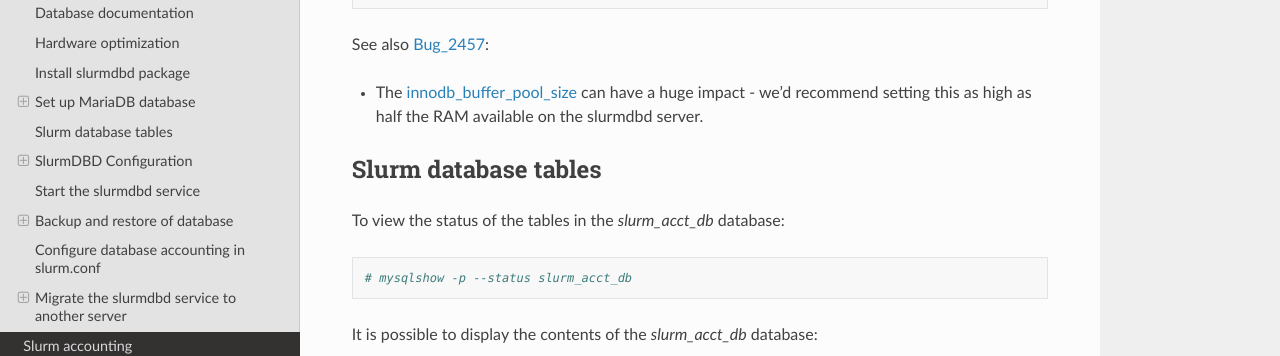
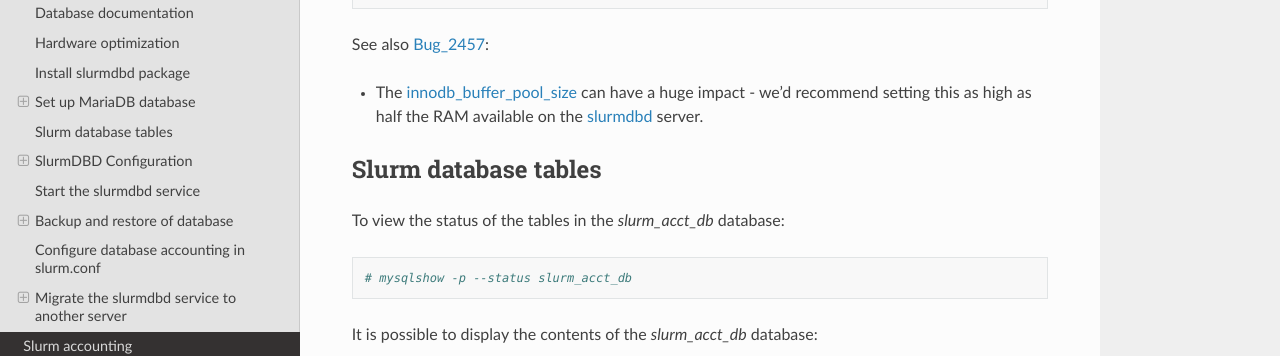
Before and after one commit to OleHolmNielsen/Niflheim_system, a Sphinx documentation site: the page built from docs/Slurm_database.rst, in a window 1280 px wide and 900 px high, scrolled down 4711 px. Shown: the part 175-531 px from the top of the window. Built offline with Sphinx 7.4.7 and the Read the Docs theme 3.1.0, drawn with Linux system fonts in a browser that asks for light colours; some of the changed text lies outside the part shown.

Commit message:
Minor edit

```diff
--- a/docs/Slurm_database.rst
+++ b/docs/Slurm_database.rst
@@ -76,7 +76,7 @@
 Install slurmdbd package
 ========================
 
-Install the slurm database RPM on the database-only (slurmdbd service) node::
+Install the slurm database RPM on the database-only (slurmdbd_ service) node::
 
   export VER=23.11.8-1  # Use the latest version
   dnf install slurm-$VER*rpm slurm-devel-$VER*rpm slurm-slurmdbd-$VER*rpm
@@ -196,7 +196,7 @@
 
 See also Bug_2457_:
 
-* The innodb_buffer_pool_size_ can have a huge impact - we'd recommend setting this as high as half the RAM available on the slurmdbd server.
+* The innodb_buffer_pool_size_ can have a huge impact - we'd recommend setting this as high as half the RAM available on the slurmdbd_ server.
 
 .. _Bug_2457: https://bugs.schedmd.com/show_bug.cgi?id=2457
 .. _innodb_buffer_pool_size: https://mariadb.com/kb/en/innodb-buffer-pool/
@@ -525,7 +525,7 @@
 
 The script is also available in https://github.com/OleHolmNielsen/Slurm_tools/tree/master/database.
 
-Using ``mysqldump --single-transaction`` is recommended by SchedMD to avoid race conditions when slurmdbd is being run while taking the MySQL dump, see
+Using ``mysqldump --single-transaction`` is recommended by SchedMD to avoid race conditions when slurmdbd_ is being run while taking the MySQL dump, see
 https://bugs.schedmd.com/show_bug.cgi?id=10295#c18
 
 Testing the script::
```
